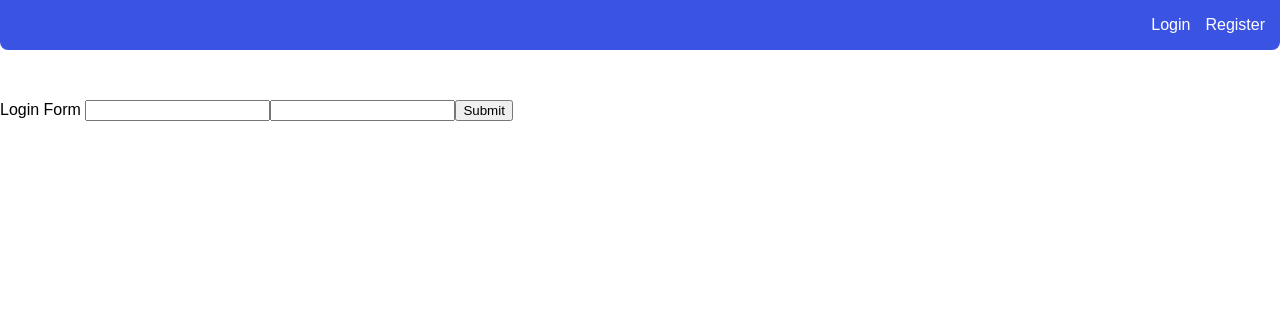
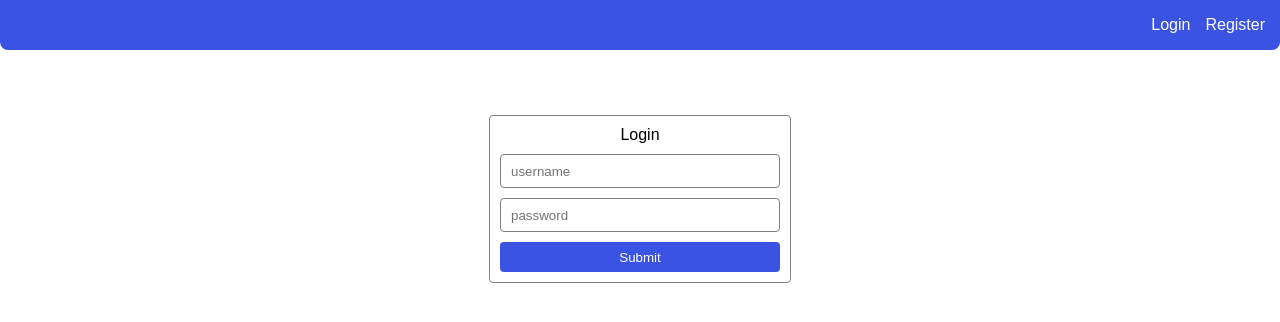
Before and after one commit to WalenPiotr/MERN-Auth, a React (Create React App) app in the folder client/: page /login in a window 1280 px wide. Shown: the top 322 px of the page. Built offline with nearby package versions, Linux system fonts and the light colour scheme.

Commit message:
Style register and login forms

```diff
--- a/client/src/components/LoginForm.js
+++ b/client/src/components/LoginForm.js
@@ -1,6 +1,6 @@
 import React, { Component } from 'react';
-
-class LoginForm extends Component {
+import styled from 'styled-components';
+export default class LoginForm extends Component {
     state = {
         username: '',
         password: ''
@@ -28,24 +28,67 @@ class LoginForm extends Component {
             return newState;
         });
     };
+
     render() {
         return (
-            <form onSubmit={this.handleSubmit}>
-                <label> Login Form </label>
-                <input
+            <Form onSubmit={this.handleSubmit}>
+                <Label> Login </Label>
+                <Input
                     type="text"
                     value={this.state.username}
                     onChange={this.handleChange('username')}
+                    placeholder="username"
                 />
-                <input
+                <Input
                     value={this.state.password}
                     type="password"
                     onChange={this.handleChange('password')}
+                    placeholder="password"
                 />
-                <button type="submit">Submit</button>
-            </form>
+                <Button type="submit">Submit</Button>
+            </Form>
         );
     }
 }
+const Label = styled.label`
+    margin-top: 10px;
+    margin: 10px auto 0px;
+`;
 
-export default LoginForm;
+const Form = styled.form`
+    display: flex;
+    flex-direction: column;
+    width: 300px;
+    border: 1px solid grey;
+    border-radius: 4px;
+    margin: 15px auto 0px;
+`;
+
+const Input = styled.input`
+    border: none;
+    background-image: none;
+    background-color: transparent;
+    -webkit-box-shadow: none;
+    -moz-box-shadow: none;
+    box-shadow: none;
+    height: 30px;
+    margin: 10px 10px 0px;
+    border-radius: 4px;
+    text-indent: 8px;
+    border: 1px solid grey;
+`;
+
+const Button = styled.button`
+    border: none;
+    background-image: none;
+    background-color: transparent;
+    -webkit-box-shadow: none;
+    -moz-box-shadow: none;
+    box-shadow: none;
+
+    height: 30px;
+    margin: 10px 10px 10px;
+    border-radius: 4px;
+    background-color: rgba(10, 40, 220, 0.8);
+    color: white;
+`;
--- a/client/src/components/RegisterForm.js
+++ b/client/src/components/RegisterForm.js
@@ -1,7 +1,7 @@
 import React, { Component } from 'react';
 import { clearStatus } from '../actions/status';
-
-class RegisterForm extends Component {
+import styled from 'styled-components';
+export default class RegisterForm extends Component {
     state = {
         username: '',
         password: ''
@@ -29,22 +29,65 @@ class RegisterForm extends Component {
 
     render() {
         return (
-            <form onSubmit={this.handleSubmit}>
-                <label> Register Form </label>
-                <input
+            <Form onSubmit={this.handleSubmit}>
+                <Label> Register Form </Label>
+                <Input
                     type="text"
                     value={this.state.username}
                     onChange={this.handleChange('username')}
+                    placeholder="username"
                 />
-                <input
+                <Input
                     value={this.state.password}
                     type="password"
                     onChange={this.handleChange('password')}
+                    placeholder="password"
                 />
-                <button type="submit">Submit</button>
-            </form>
+                <Button type="submit">Submit</Button>
+            </Form>
         );
     }
 }
 
-export default RegisterForm;
+const Label = styled.label`
+    margin-top: 10px;
+    margin: 10px auto 0px;
+`;
+
+const Form = styled.form`
+    display: flex;
+    flex-direction: column;
+    width: 300px;
+    border: 1px solid grey;
+    border-radius: 4px;
+    margin: 15px auto 0px;
+`;
+
+const Input = styled.input`
+    border: none;
+    background-image: none;
+    background-color: transparent;
+    -webkit-box-shadow: none;
+    -moz-box-shadow: none;
+    box-shadow: none;
+    height: 30px;
+    margin: 10px 10px 0px;
+    border-radius: 4px;
+    text-indent: 8px;
+    border: 1px solid grey;
+`;
+
+const Button = styled.button`
+    border: none;
+    background-image: none;
+    background-color: transparent;
+    -webkit-box-shadow: none;
+    -moz-box-shadow: none;
+    box-shadow: none;
+
+    height: 30px;
+    margin: 10px 10px 10px;
+    border-radius: 4px;
+    background-color: rgba(10, 40, 220, 0.8);
+    color: white;
+`;
```
